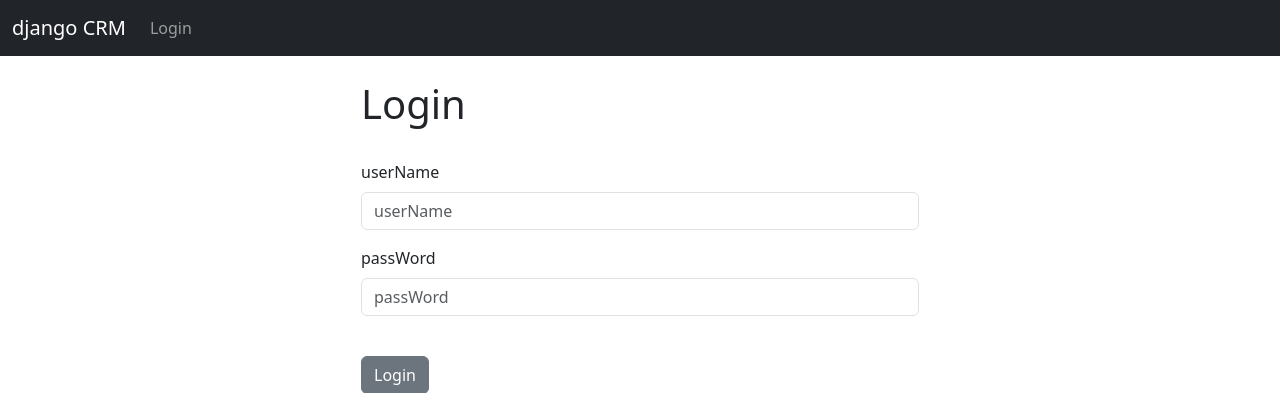
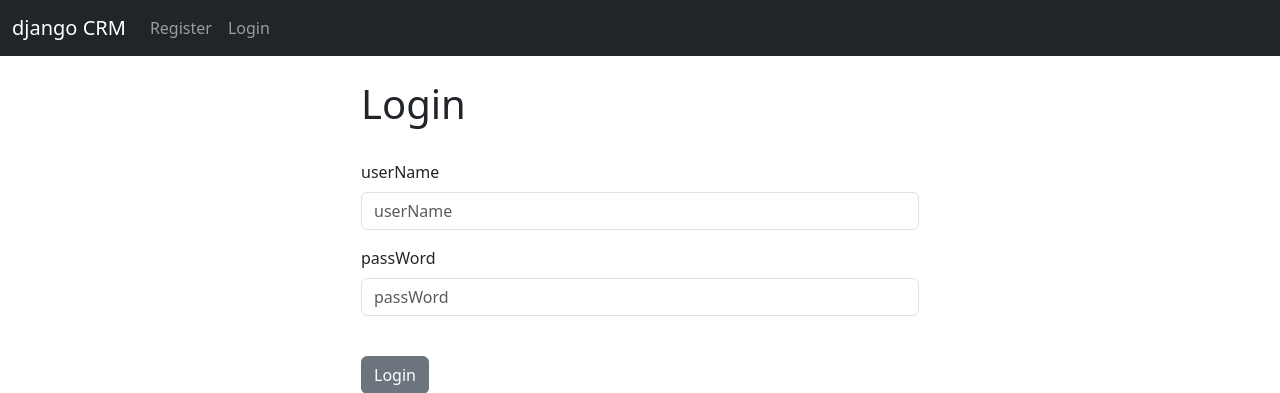
Before and after one commit to chandravaibhav98/Django-Project---CRM-App, a Django app: page / in a window 1280 px wide. Shown: the top 393 px of the page. Run offline with Django 4.2, Linux system fonts and the light colour scheme.

Commit message:
note
Signed-off-by: chandravaibhav98 <78618825+chandravaibhav98@users.noreply.github.com>

```diff
--- a/dcrm/website/templates/navbar.html
+++ b/dcrm/website/templates/navbar.html
@@ -31,6 +31,13 @@
 				<li class="nav-item">
 					<a
 						class="nav-link"
+						href="{% url 'register' %}"
+						>Register</a
+					>
+				</li>
+				<li class="nav-item">
+					<a
+						class="nav-link"
 						href="{% url 'home' %}"
 						>Login</a
 					>
--- /dev/null
+++ b/dcrm/website/templates/register.html
@@ -0,0 +1,3 @@
+{%extends 'base.html'%} {%block content%}
+<h1>Register</h1>
+{% endblock %}
--- a/dcrm/website/urls.py
+++ b/dcrm/website/urls.py
@@ -5,4 +5,5 @@ urlpatterns = [
     path('', views.home, name='home'),
     #path('login/', views.login_user, name='login'),
     path('logout/', views.logout_user, name='logout'),
+    path('register/', views.register_user, name='register'),
 ]
--- a/dcrm/website/views.py
+++ b/dcrm/website/views.py
@@ -4,7 +4,7 @@ from django.contrib import messages
 # Create your views here.
 
 def login_user(request):
-# Check to see if loggin in
+# Check to see if logged in
     if request.method == 'POST':
         userName = request.POST['userName']
         passWord = request.POST['passWord']
@@ -17,12 +17,14 @@ def login_user(request):
         else:
             messages.success(request,'Error; Please try Login again')
 
-def home(request):
-    # Check to see if loggin in
-    login_user(request)
-    return render(request, 'home.html', {})
-
 def logout_user(request):
     logout(request)
     messages.success(request,"You've been logged out")
     return redirect('home')
+
+def register_user(request):
+    return render(request, 'register.html', {})
+
+def home(request):
+    login_user(request)
+    return render(request, 'home.html', {})
--- a/notes.txt
+++ b/notes.txt
@@ -1,7 +1,7 @@
 https://www.youtube.com/watch?v=t10QcFx7d5k&t=4281s
 
-47:38
-login users
+57:50
+Register users
 
 
 python mydb.py
```
Also changed, not shown: dcrm/website/forms.py (added, +10 -0 lines).
